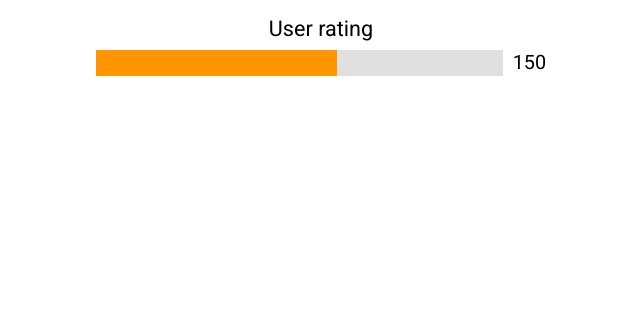
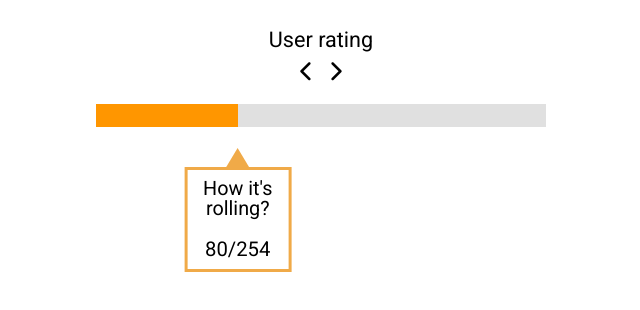
Before and after one commit to BobMakhlin/Graphs.js, a plain HTML site: page index.html in a window 1280 px wide. Shown: the whole page, without its empty margins (69-709 px from the left). Drawn offline with Linux system fonts and the light colour scheme.

Commit message:
Update the design and add the slider

```diff
--- a/index.html
+++ b/index.html
@@ -8,6 +8,7 @@
 
     <!-- Fonts -->
     <link href="https://fonts.googleapis.com/css2?family=Roboto&display=swap" rel="stylesheet">
+    <script src="https://kit.fontawesome.com/4c7e219ab9.js" crossorigin="anonymous"></script>
     <!-- /Fonts -->
 
     <link rel="stylesheet" href="resources/css/reset.css">
@@ -30,7 +31,8 @@
             </div>
         </div>
 
-        <div id="footer"></div>
+        <div id="footer">
+        </div>
 
     </div>
 
--- a/resources/css/default.css
+++ b/resources/css/default.css
@@ -20,9 +20,6 @@ h2 {
     -moz-user-select: none;
     -ms-user-select: none;
     user-select: none;
-}
-.cursor-pointer {
-    cursor: pointer;
 }
 .hidden-link {
     text-decoration: none;
--- a/resources/css/graph.css
+++ b/resources/css/graph.css
@@ -1,32 +1,122 @@
-:root {
-    --gray-light: #e0e0e0;
-    --orange: #ff9600;
+
+.cursor-pointer {
+    cursor: pointer;
 }
 
 .graph {
     width: 25em;
+
+    position: relative;
 }
+
+/* Graph styles */
+
+.graph.orange .progress-line {
+    background-color: #e0e0e0;
+}
+.graph.orange .progress-line__inner {
+    background-color: #ff9600;
+}
+.graph.orange .cur-period {
+    border-color:#F0AA48;
+}
+.graph.orange .cur-period::before {
+    border-bottom-color: #F0AA48;
+}
+
+.graph.green .progress-line {
+    background-color: #e0e0e0;
+}
+.graph.green .progress-line__inner {
+    background-color: #72DB1D;
+}
+.graph.green .cur-period {
+    border-color:#5DB317;
+}
+.graph.green .cur-period::before {
+    border-bottom-color: #5DB317;
+}
+
+.graph.blue .progress-line {
+    background-color: #e0e0e0;
+}
+.graph.blue .progress-line__inner {
+    background-color: #3B5BFF;
+}
+.graph.blue .cur-period {
+    border-color:#334FDE;
+}
+.graph.blue .cur-period::before {
+    border-bottom-color: #334FDE;
+}
+
+/* Graph styles */
+
+
+.graph__title {
+    margin-top: 0.5em;
+    margin-bottom: 0.2em;
+}
+
 .graph__name {
+    margin-bottom: 0.5em;
     font-size: 1.2em;
     text-align: center;
-
-    margin-bottom: 0.5em;
 }
 
-.graph__line {
-    display: flex;
-    justify-content: space-between;
-    align-items: center;
+.graph__sliders {
+    text-align: center;
+    margin-bottom: 1em;
+    font-size: 1.15em;
+}
+.graph__prev-period {
+    margin-right: 0.5em;
+}
 
+
+.progress-line {
+    width: 100%;
+    height: 1.3em;
+}
+
+.progress-line__inner {
+    height: 100%;
+}
+
+/* Cur period */
+
+.cur-period {
+    width: 18%;
+    text-align: center;
+    border: 3px solid black;
+
+    padding: 0.5em;
+    margin-top: 2em;
+
+    position: absolute;
+    transform: translate(-50%, 0);
     font-size: 1.1em;
 }
-.progress-line {
-    width: 90.5%;
-    height: 1.3em;
+.cur-period::before {
+    content: '';
 
-    background-color: var(--gray-light);
+    border: 12px solid transparent;
+    border-bottom: 20px solid black;
+
+    position: absolute;
+    left: 50%;
+    transform: translate(-50%, 0);
+    top: -34px;
 }
-.progress-line__inner {
-    height: 100%;
-    background-color: var(--orange);
+
+.cur-period__name {
+    word-wrap: break-word;
+
+    margin-bottom: 1em;
 }
+
+.cur-period__value {
+    font-size: 1.025em;
+}
+
+/* /Cur period */
--- /dev/null
+++ b/resources/js/components/graph/initializer.js
@@ -0,0 +1,41 @@
+import { getPercentage } from '../../helpers/percents.js';
+
+
+export default function initGraph(component, model) {
+
+    const nProgressBar = component.querySelector('.progress-line__inner');
+    const nCurPeriod = component.querySelector('.cur-period');
+    const nCurPeriodName = component.querySelector('.cur-period__name');
+    const nCurPeriodValue = component.querySelector('.cur-period__value');
+
+    const nSelectPrevPeriod = component.querySelector('.graph__prev-period');
+    const nSelectNextPeriod = component.querySelector('.graph__next-period');
+
+
+    nSelectPrevPeriod.addEventListener('click', () => {
+        if (model.curPeriodIndex <= 0) return;
+
+
+        model.curPeriodIndex--;
+        updateGraph(nProgressBar, nCurPeriod, nCurPeriodName, nCurPeriodValue, model);
+    });
+
+    nSelectNextPeriod.addEventListener('click', () => {
+        if (model.curPeriodIndex >= model.periods.length - 1) return;
+
+        model.curPeriodIndex++;
+        updateGraph(nProgressBar, nCurPeriod, nCurPeriodName, nCurPeriodValue, model);
+    });
+
+}
+
+function updateGraph(nProgressBar, nCurPeriod, nCurPeriodName, nCurPeriodValue, model) {
+    let period = model.periods[model.curPeriodIndex];
+    let periodWidth = getPercentage(period.value, model.maxValue);
+
+    nProgressBar.style.width = `${periodWidth}%`;
+
+    nCurPeriod.style.left = `${periodWidth}%`;
+    nCurPeriodName.innerText = period.title;
+    nCurPeriodValue.innerText = `${period.value}/${model.maxValue}`;
+}
--- a/resources/js/components/graph/renderer.js
+++ b/resources/js/components/graph/renderer.js
@@ -1,22 +1,30 @@
+import { getPercentage } from '../../helpers/percents.js';
 
-export default function createGraph(model) {
+
+export default function createGraph(model, { colorClass = 'orange' } = {}) {
 
     let container = document.createElement('div');
-    container.className = 'graph';
+    container.className = 'graph ' + colorClass;
 
     const curPeriod = model.periods[model.curPeriodIndex];
-    const curPeriodWidth = curPeriod.value / model.maxValue * 100;
+    const curPeriodWidth = getPercentage(curPeriod.value, model.maxValue);
 
 
     container.innerHTML = `
-        <p class="graph__name">${model.header}</p>
+        <p class="graph__name graph__title">${model.header}</p>
 
-        <div class="graph__line">
-            <div class="progress-line">
-                <div class="progress-line__inner" style="width: ${curPeriodWidth}%"></div>
-            </div>
+        <div class="graph__sliders">
+            <span class="fas fa-chevron-left cursor-pointer graph__prev-period"></span>
+            <span class="fas fa-chevron-right cursor-pointer graph__next-period"></span>
+        </div>
 
-            <p class="graph__cur-value">${curPeriod.value}</p>
+        <div class="progress-line">
+            <div class="progress-line__inner" style="width: ${curPeriodWidth}%"></div>
+        </div>
+
+        <div class="cur-period" style="left: ${curPeriodWidth}%">
+            <p class="cur-period__name">${curPeriod.title}</p>
+            <p class="cur-period__value">${curPeriod.value}/${model.maxValue}</p>
         </div>
     `;
 
--- /dev/null
+++ b/resources/js/data/graphs/test-graph-options.js
@@ -0,0 +1,14 @@
+const graphOptions = {
+    header: "User rating",
+    maxValue: 254,
+    periods: [
+        { title: "Go for a walk", value: 40 },
+        { title: "How it's rolling?", value: 80 },
+        { title: "What's up?", value: 127 },
+        { title: "I am a gangster, u know", value: 180 },
+        { title: "The best position", value: 254 },
+    ],
+    curPeriodIndex: 1
+}
+
+export default graphOptions;
--- a/resources/js/data/test-graph-options.js
+++ /dev/null
@@ -1,14 +0,0 @@
-const graphOptions = {
-    header: "User rating",
-    maxValue: 254,
-    periods: [
-        { title: "5 stars", value: 150 },
-        { title: "4 stars", value: 63 },
-        { title: "3 stars", value: 15 },
-        { title: "2 stars", value: 6 },
-        { title: "1 star", value: 20 }
-    ],
-    curPeriodIndex: 0
-}
-
-export default graphOptions;
--- /dev/null
+++ b/resources/js/helpers/percents.js
@@ -0,0 +1,4 @@
+
+export function getPercentage(subNumber, domNumber) {
+    return subNumber / domNumber * 100;
+}
--- a/resources/js/my-index.js
+++ b/resources/js/my-index.js
@@ -1,6 +1,7 @@
-import graphOptions from './data/test-graph-options.js';
+import graphOptions from './data/graphs/test-graph-options.js';
 
 import createGraph from './components/graph/renderer.js';
+import initGraph from './components/graph/initializer.js';
 
 
 const nContainer = document.querySelector('#main .container');
@@ -10,6 +11,9 @@ init();
 
 
 function init() {
-    let nGraph = createGraph(graphOptions);
+    let nGraph = createGraph(graphOptions, {
+        colorClass: 'orange'
+    });
+    initGraph(nGraph, graphOptions);
     nContainer.append(nGraph);
 }
```
Also changed, not shown: resources/js/data/graphs/day-plan.js (added, +15 -0 lines), resources/js/data/keys.js (deleted), resources/js/data/urls.js (deleted).
